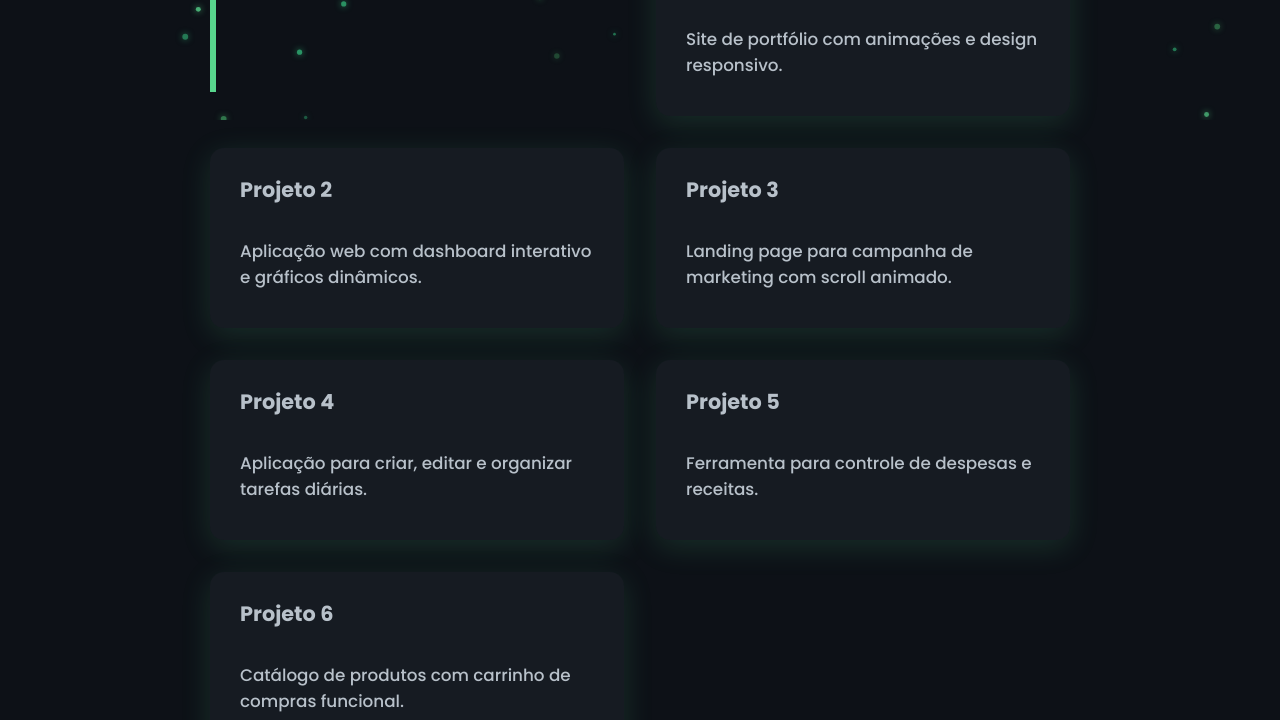
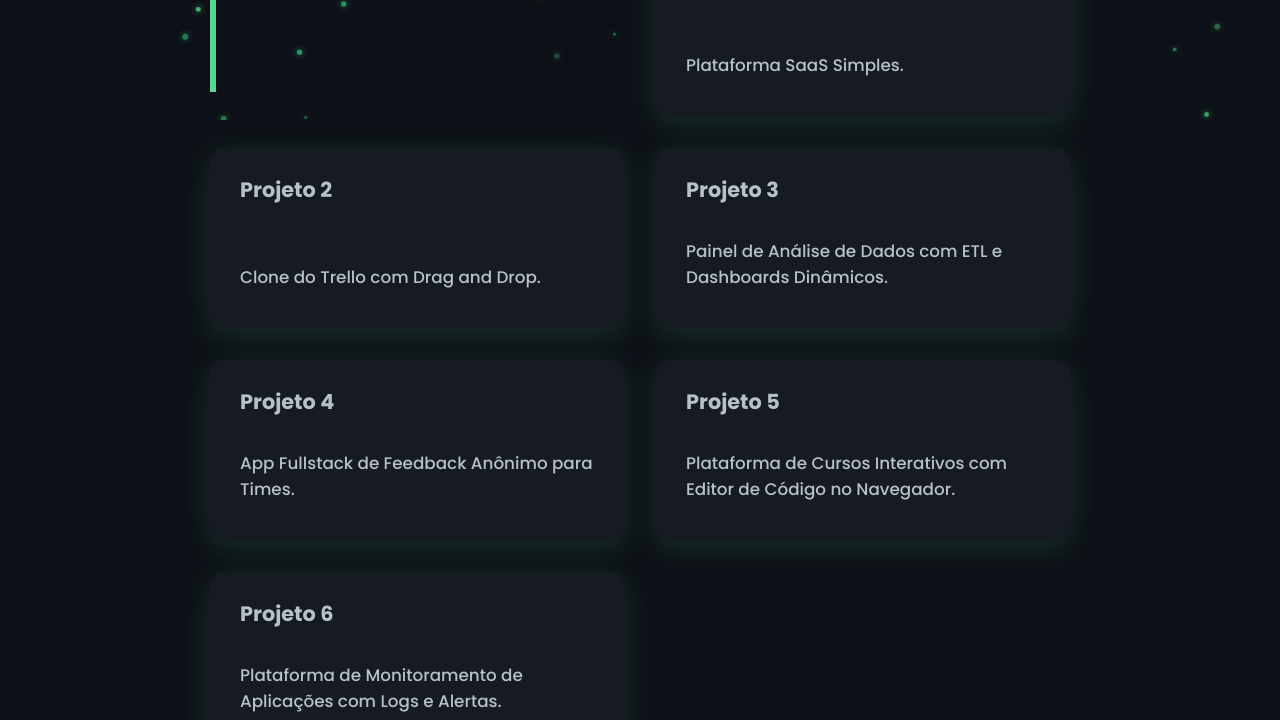
Before and after one commit to luizCamero/Portif-lioCamero, a plain HTML site: page index.html in a window 1280 px wide. Shown: the part 680-1400 px from the top of the page. Drawn offline with Linux system fonts and the light colour scheme.

Commit message:
index.html

```diff
--- a/index.html
+++ b/index.html
@@ -357,32 +357,32 @@
 
     <article class="project-card tilt" tabindex="0" aria-label="Projeto 1">
       <h3>Projeto 1</h3>
-      <p>Site de portfólio com animações e design responsivo.</p>
+      <p>Plataforma SaaS Simples.</p>
     </article>
 
     <article class="project-card tilt" tabindex="0" aria-label="Projeto 2">
       <h3>Projeto 2</h3>
-      <p>Aplicação web com dashboard interativo e gráficos dinâmicos.</p>
+      <p>Clone do Trello com Drag and Drop.</p>
     </article>
 
     <article class="project-card tilt" tabindex="0" aria-label="Projeto 3">
       <h3>Projeto 3</h3>
-      <p>Landing page para campanha de marketing com scroll animado.</p>
+      <p>Painel de Análise de Dados com ETL e Dashboards Dinâmicos.</p>
     </article>
 
     <article class="project-card tilt" tabindex="0" aria-label="Projeto 4">
       <h3>Projeto 4</h3>
-      <p>Aplicação para criar, editar e organizar tarefas diárias.</p>
+      <p>App Fullstack de Feedback Anônimo para Times.</p>
     </article>
 
     <article class="project-card tilt" tabindex="0" aria-label="Projeto 5">
       <h3>Projeto 5</h3>
-      <p>Ferramenta para controle de despesas e receitas.</p>
+      <p>Plataforma de Cursos Interativos com Editor de Código no Navegador.</p>
     </article>
 
     <article class="project-card tilt" tabindex="0" aria-label="Projeto 6">
       <h3>Projeto 6</h3>
-      <p>Catálogo de produtos com carrinho de compras funcional.</p>
+      <p>Plataforma de Monitoramento de Aplicações com Logs e Alertas.</p>
     </article>
   </section>
 
```
